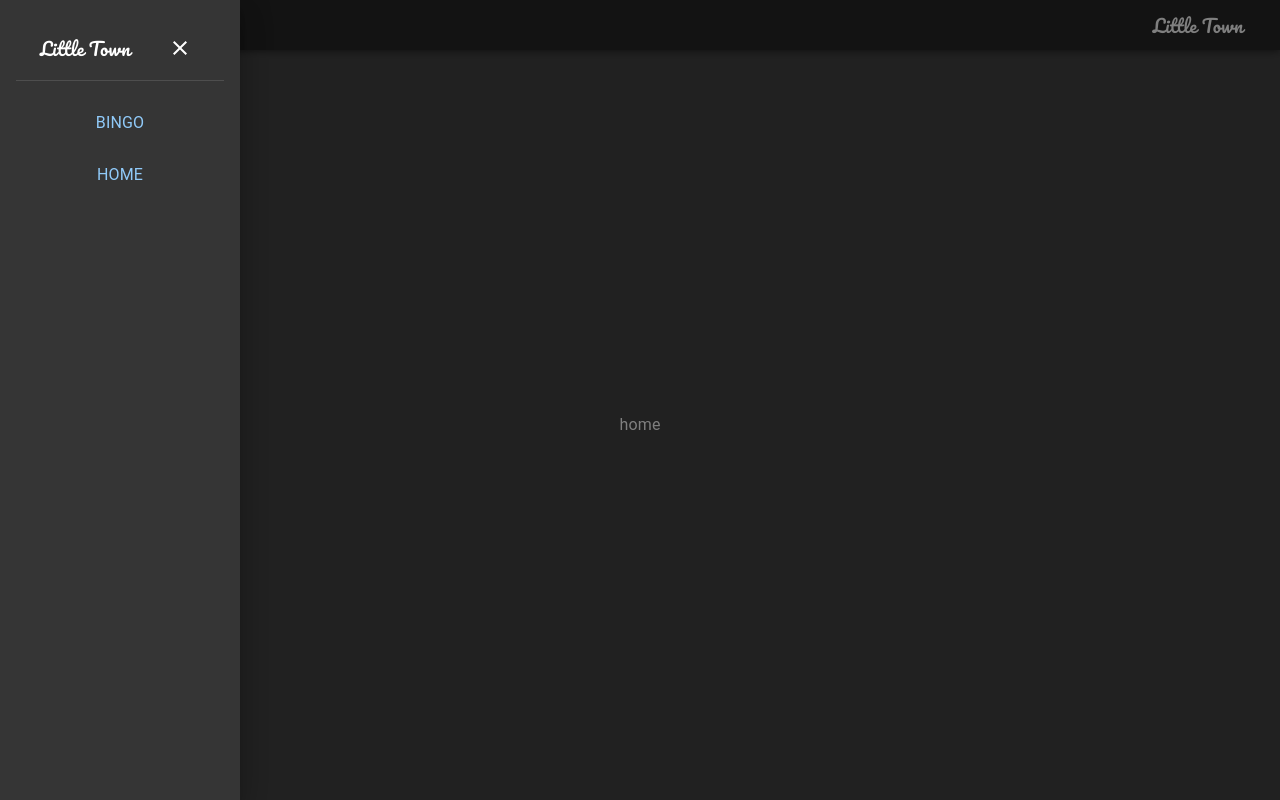
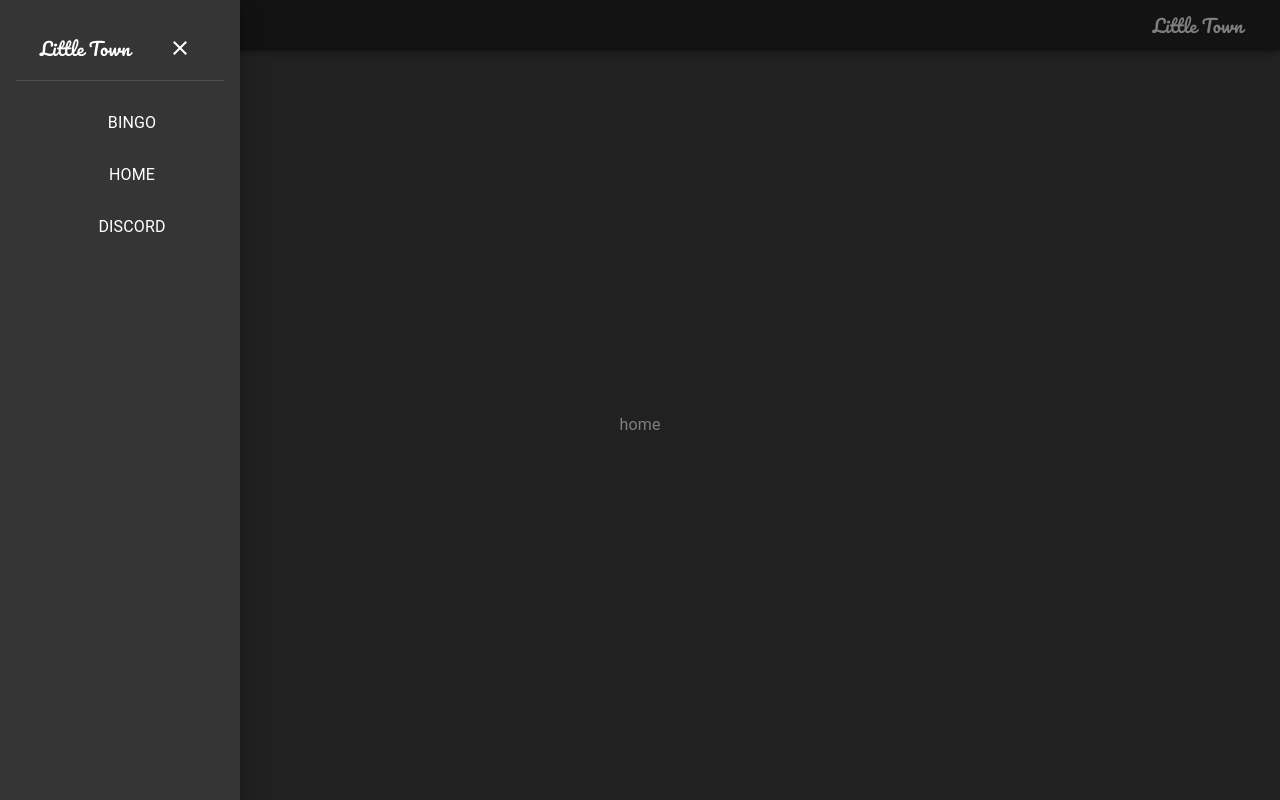
Before and after one commit to alcash55/Little-Town, a React (Vite) app in the folder frontend/: page /littletown/ in a window 1280 px wide. Both pictures are taken after a click on the button 44 px from the left and 25 px from the top of the page. Built offline with nearby package versions, Linux system fonts and the light colour scheme.

Commit message:
added discord button to sidebar

```diff
--- a/frontend/src/components/appshell/shellComponents/SideBar/SideBar.tsx
+++ b/frontend/src/components/appshell/shellComponents/SideBar/SideBar.tsx
@@ -8,8 +8,9 @@ import {
   IconButton,
   Toolbar,
   Typography,
+  SvgIcon,
 } from "@mui/material";
-import { useNavigate } from "react-router-dom";
+import { useNavigate, Link } from "react-router-dom";
 import { SidebarItem } from "../../../../contexts";
 import "@fontsource/pacifico";
 
@@ -59,9 +60,15 @@ const Sidebar = ({
   };
 
   const SideBarItems = () => {
-    const navigation = async (href: string) => {
-      await navigate(href);
-    };
+    // const navigation = async (href: string) => {
+    //   if (href.includes("discord")) {
+    //     let link = href.slice(1);
+    //     console.log(link);
+    //   } else {
+    //     await navigate(href);
+    //   }
+    // };
+
     return (
       <Box
         sx={{
@@ -75,10 +82,19 @@ const Sidebar = ({
       >
         {sidebarItems.map((item: SidebarItem) => (
           <Button
-            sx={{ my: 1, width: "100%" }}
+            component={Link}
+            to={`${item.href}`}
+            target={item.href.includes("discord") ? "_blank" : ""}
+            color="inherit"
+            sx={{
+              my: 1,
+              width: "100%",
+              display: "flex",
+              justifyContent: "center",
+            }}
             key={item.title}
-            onClick={() => navigation(`/${item.href}`)}
           >
+            <SvgIcon>{item.icon}</SvgIcon>
             <Typography>{item.title}</Typography>
           </Button>
         ))}
--- a/frontend/src/contexts/useSidebar.tsx
+++ b/frontend/src/contexts/useSidebar.tsx
@@ -38,12 +38,17 @@ export const SidebarProvider = ({ children }: PropsWithChildren<{}>) => {
         {
           title: "Bingo",
           href: "/bingo",
-          icon: "bingo-icon",
+          icon: "Casino",
         },
         {
           title: "Home",
           href: "/",
-          icon: "home-icon",
+          icon: "Home",
+        },
+        {
+          title: "Discord",
+          href: "https://discord.com/invite/NqzwU3TyUT",
+          icon: "Discord",
         },
         // Sidebaritems can be added here
       ];
```
Also changed, not shown: frontend/src/assets/Images/discord-icon.svg (added).
